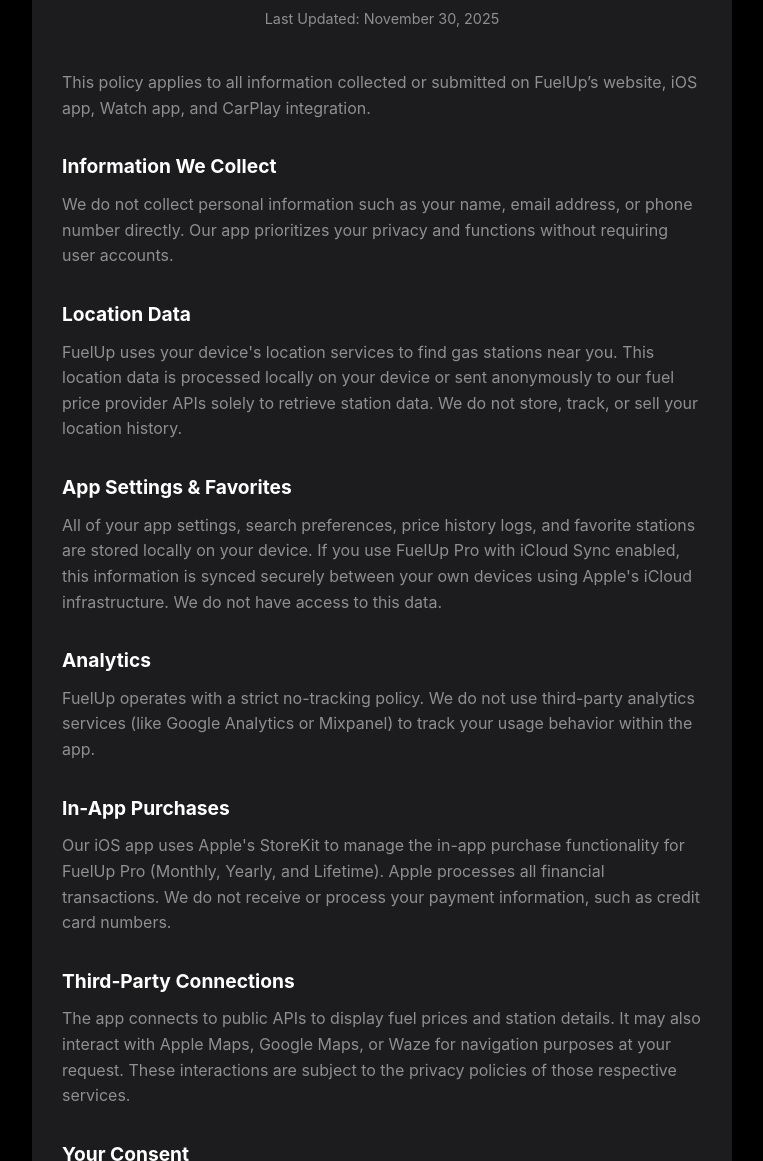
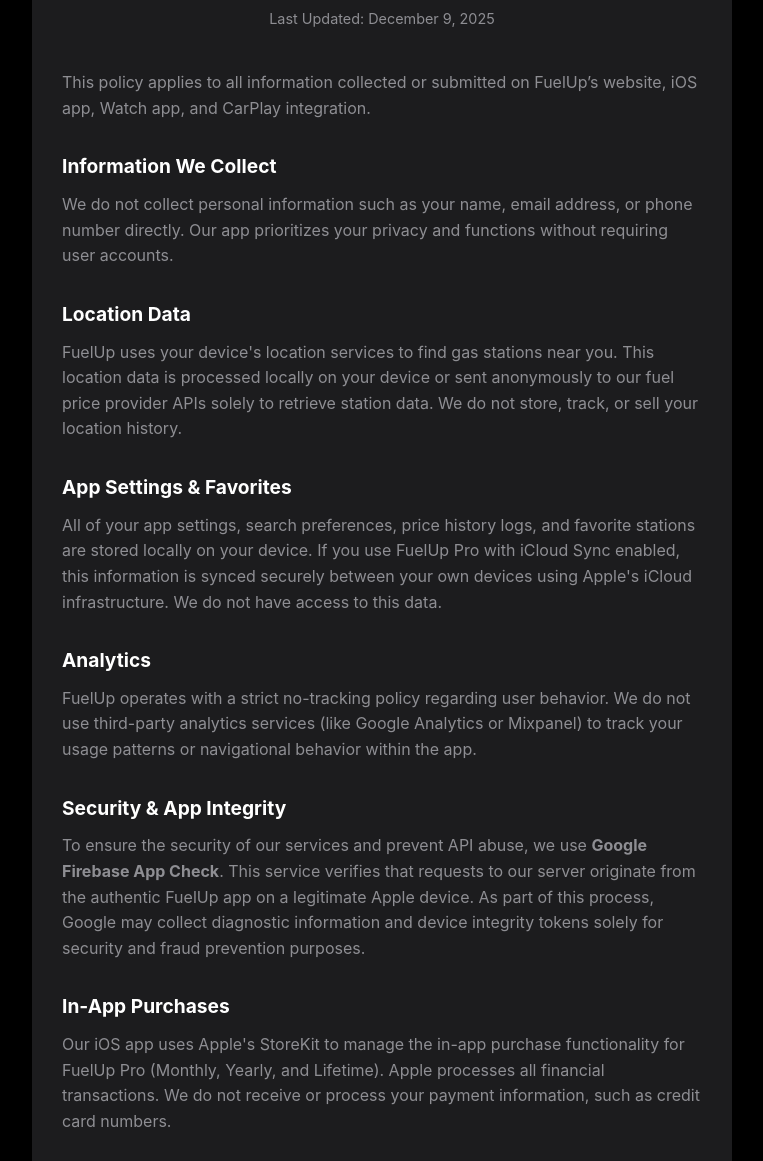
Before and after one commit to shubhamshah02/FuelUp, a plain HTML site: page privacy.html in a window 1280 px wide. Shown: the part 271-1432 px from the top of the page, without its empty margins (258-1021 px from the left). Drawn offline with Linux system fonts and the light colour scheme.

Commit message:
Update privacy policy with new information and wording

```diff
--- a/privacy.html
+++ b/privacy.html
@@ -19,7 +19,7 @@
 
         <main class="legal-content">
             <h1>Privacy Policy</h1>
-            <p class="subtitle">Last Updated: November 30, 2025</p>
+            <p class="subtitle">Last Updated: December 9, 2025</p>
 
             <p>This policy applies to all information collected or submitted on FuelUp’s website, iOS app, Watch app, and CarPlay integration.</p>
 
@@ -33,13 +33,16 @@
             <p>All of your app settings, search preferences, price history logs, and favorite stations are stored locally on your device. If you use FuelUp Pro with iCloud Sync enabled, this information is synced securely between your own devices using Apple's iCloud infrastructure. We do not have access to this data.</p>
 
             <h2>Analytics</h2>
-            <p>FuelUp operates with a strict no-tracking policy. We do not use third-party analytics services (like Google Analytics or Mixpanel) to track your usage behavior within the app.</p>
+            <p>FuelUp operates with a strict no-tracking policy regarding user behavior. We do not use third-party analytics services (like Google Analytics or Mixpanel) to track your usage patterns or navigational behavior within the app.</p>
+
+            <h2>Security & App Integrity</h2>
+            <p>To ensure the security of our services and prevent API abuse, we use <strong>Google Firebase App Check</strong>. This service verifies that requests to our server originate from the authentic FuelUp app on a legitimate Apple device. As part of this process, Google may collect diagnostic information and device integrity tokens solely for security and fraud prevention purposes.</p>
 
             <h2>In-App Purchases</h2>
             <p>Our iOS app uses Apple's StoreKit to manage the in-app purchase functionality for FuelUp Pro (Monthly, Yearly, and Lifetime). Apple processes all financial transactions. We do not receive or process your payment information, such as credit card numbers.</p>
 
             <h2>Third-Party Connections</h2>
-            <p>The app connects to public APIs to display fuel prices and station details. It may also interact with Apple Maps, Google Maps, or Waze for navigation purposes at your request. These interactions are subject to the privacy policies of those respective services.</p>
+            <p>The app connects to public and private APIs to display fuel prices and station details. It may also interact with Apple Maps, Google Maps, or Waze for navigation purposes at your request. While we take steps to anonymize data sent to fuel providers, these interactions are subject to the privacy policies of those respective services.</p>
 
             <h2>Your Consent</h2>
             <p>By using our website or apps, you consent to our privacy policy.</p>
```
